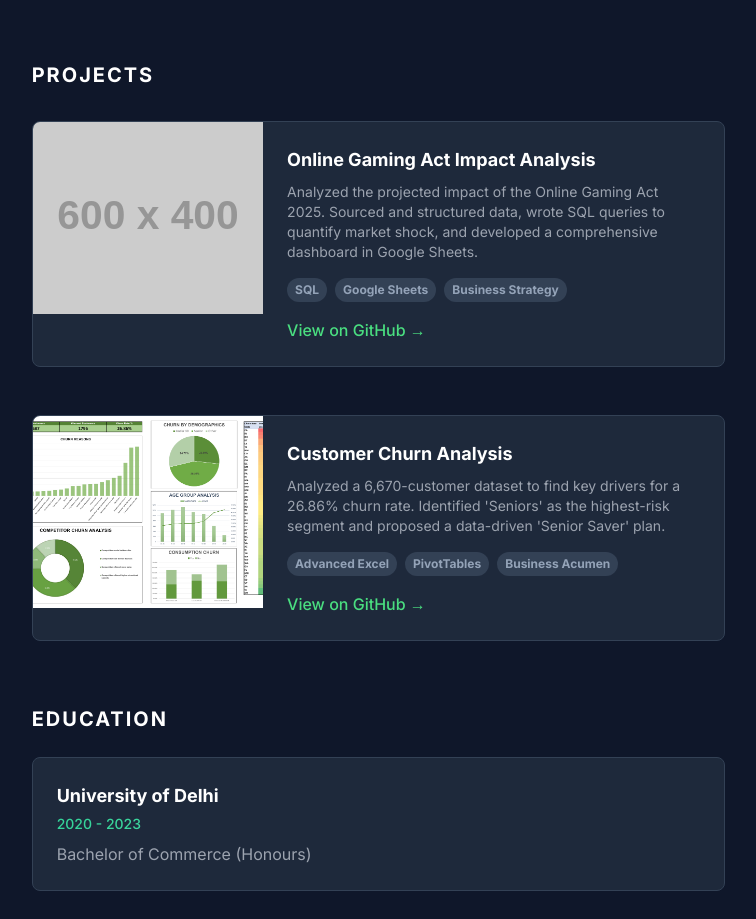
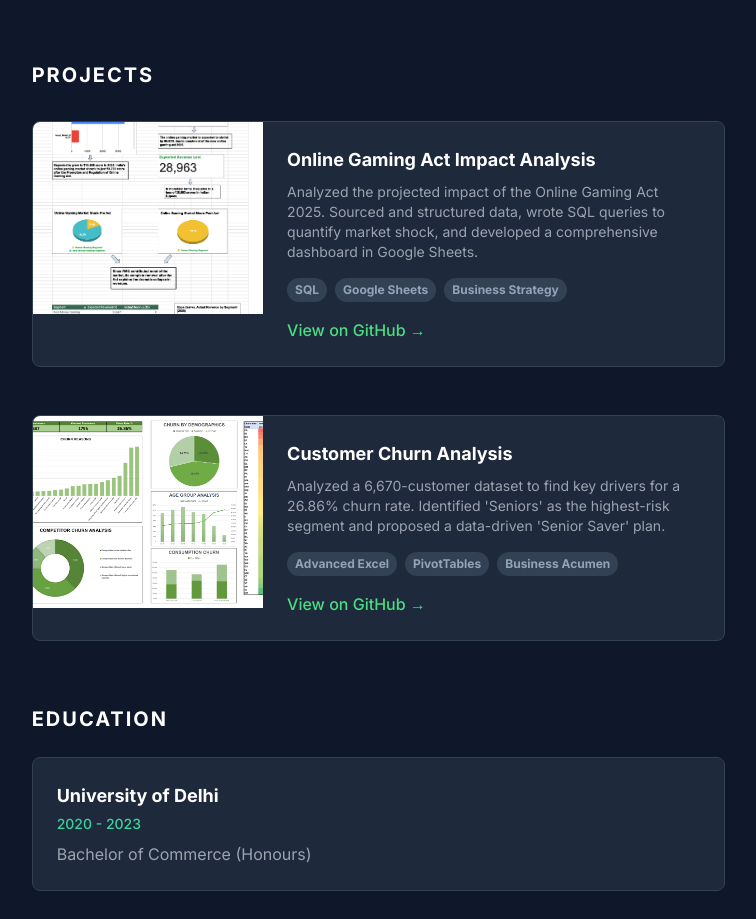
Before and after one commit to Sejwal007/Sejwal007.github.io, a plain HTML site: page index.html in a window 1280 px wide. Shown: the part 1085-2004 px from the top of the page, without its empty margins (459-1215 px from the left). Drawn offline with nearby package versions, Linux system fonts and the light colour scheme; placeholder pictures from the web are drawn by us.

Commit message:
Update index.html

```diff
--- a/index.html
+++ b/index.html
@@ -220,7 +220,7 @@
                         <!-- Project 1: Online Gaming Act -->
                         <div class="card rounded-lg p-0 flex flex-col md:flex-row overflow-hidden">
                             <!-- Make sure to upload 'Online-Gaming-Dashboard.png' to your repository! -->
-                            <img class="h-48 w-full md:w-1/3 object-cover" src="https://placehold.co/600x400/1e293b/34d399?text=Online+Gaming+Dashboard" alt="Online Gaming Act Project Visual">
+                            <img class="h-48 w-full md:w-1/3 object-cover" src="Resources/cropped%20dashboard%20glimpse.png" alt="Online Gaming Act Project Visual">
                             <div class="p-6 flex-1">
                                 <h3 class="text-lg font-semibold text-white">Online Gaming Act Impact Analysis</h3>
                                 <p class="mt-2 text-gray-400 text-sm">
```
